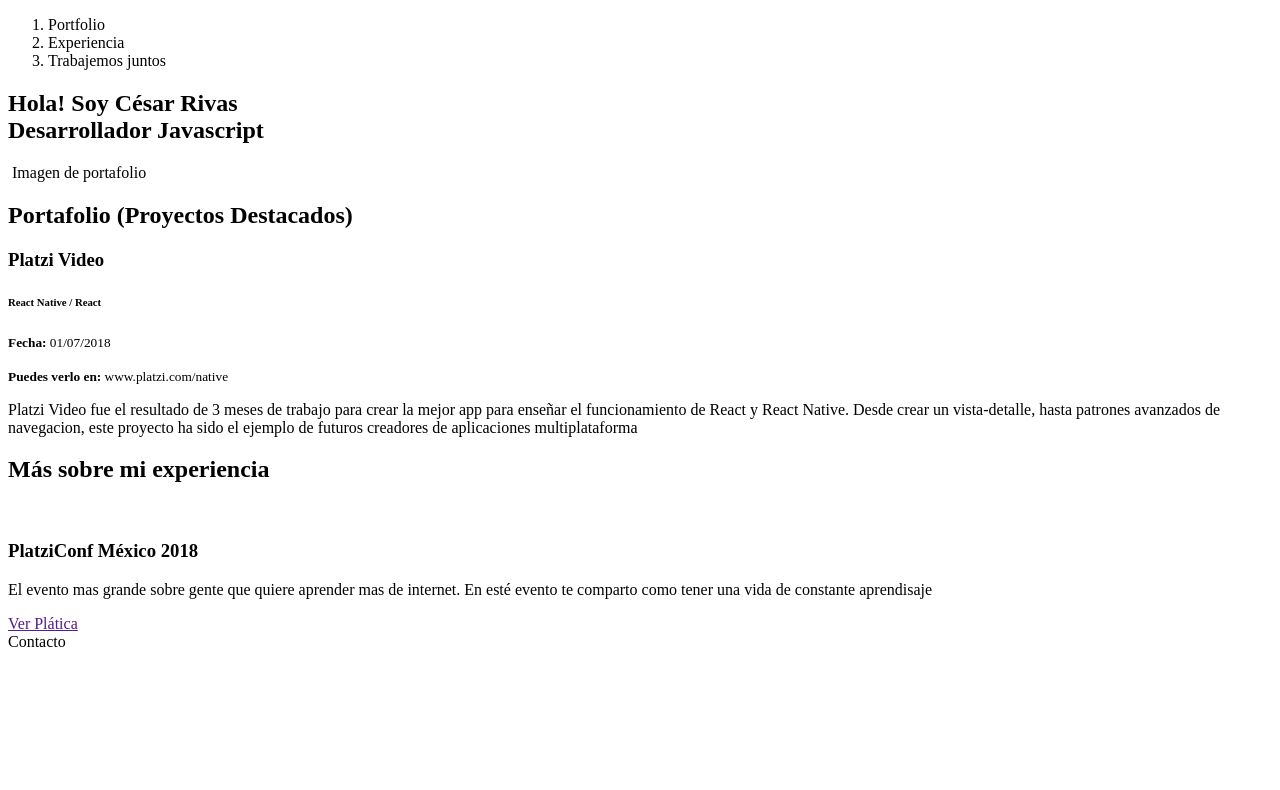
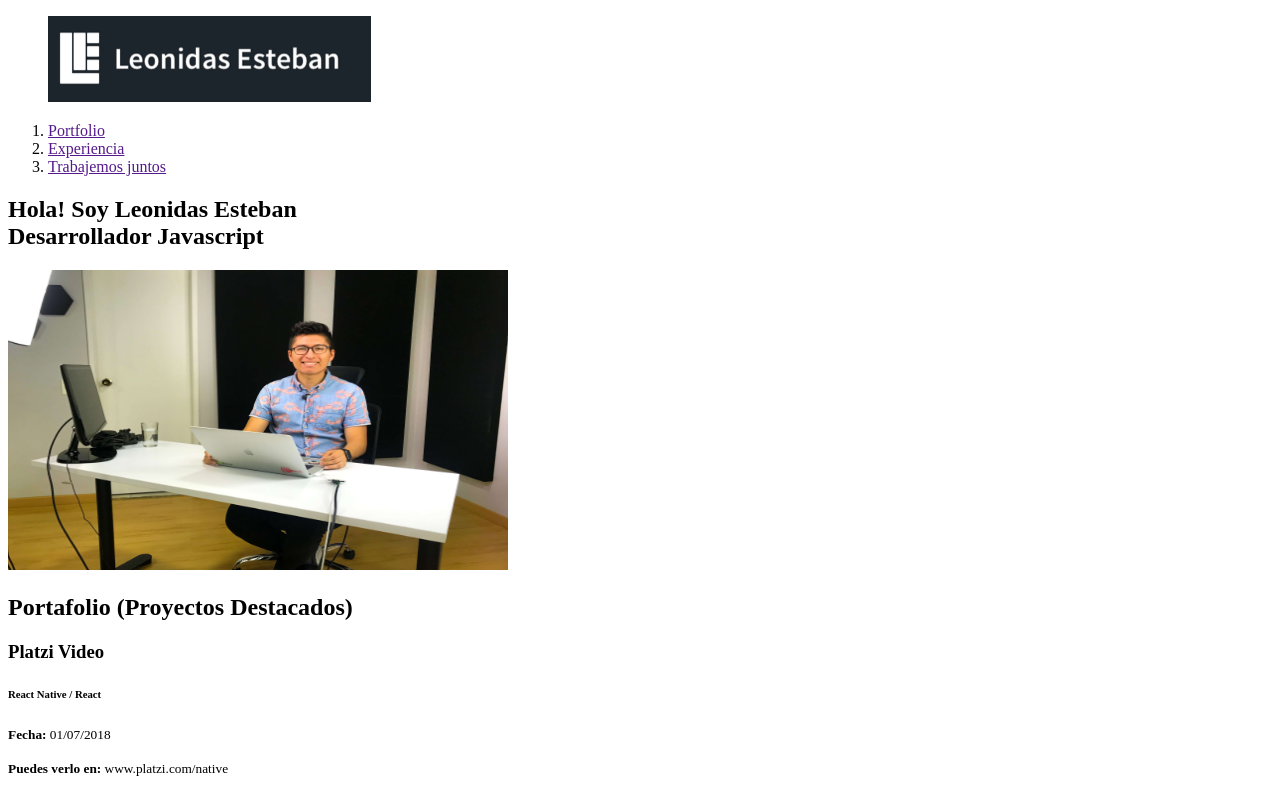
Before and after one commit to CesarRivasP/web-developer, a plain HTML site: page web-developer/index.html in a window 1280 px wide. Shown: the top 790 px of the page. Drawn offline with Linux system fonts and the light colour scheme.

Commit message:
Added content and images

```diff
--- a/web-developer/index.html
+++ b/web-developer/index.html
@@ -1,29 +1,37 @@
 <!DOCTYPE html>
-<html>
+<html lang="es">
   <head>
-    <title>César Rivas Portfolio</title>
     <meta charset="utf-8">
+    <title>Leonidas Esteban Portfolio</title>
+    <link rel="icon" type="image/png" href="images/favicon.png">
   </head>
   <body>
     <header>
+      <div>
+        <figure>
+          <img src="images/logo.png" alt="Logo de http://leonidasesteban.com" /> <!-- Ruta relativa -->
+          <!-- alt sirve con las imagenes para poner un texto alternativo cuando la imagen no logra cargar-->
+        </figure>
         <nav>
           <ol>
             <li>
-            <a>Portfolio</a>
+              <a href="">Portfolio</a>
             </li>
             <li>
-            <a>Experiencia</a>
+              <a href="">Experiencia</a>
             </li>
             <li>
-            <a>Trabajemos juntos</a>
+              <a href="">Trabajemos juntos</a>
             </li>
           </ol>
         </nav>
+      </div>
     </header>
     <!-- <section>Seccion Principal</section> -->
     <section>
-      <h1>Hola! Soy <strong>César Rivas</strong> <br> Desarrollador <strong>Javascript</strong></h1>
-      <img src="" alt=""> Imagen de portafolio
+      <h1>Hola! Soy <strong>Leonidas Esteban</strong> <br> Desarrollador <strong>Javascript</strong></h1>
+      <img src="images/hero.jpg" alt="" width="500" height="300" alt="Imagen principal del sitio"/>
+      <!-- Se acostumbra a llamar hero a la parte que mas destaca  -->
     </section>
     <!-- <section>Seccion Portafolio</section> -->
     <section>
@@ -38,6 +46,7 @@
           el funcionamiento de React y React Native. Desde crear un vista-detalle, hasta patrones avanzados
           de navegacion, este proyecto ha sido el ejemplo de futuros creadores de aplicaciones multiplataforma
         </p>
+        <img src="images/platzi-video-react-native.png" alt="Proyecto del curso de React Native" width="500"/>
       </article>
     </section>
     <!-- <section>Eventos</section> -->
@@ -45,7 +54,7 @@
       <h2>Más sobre mi experiencia</h2>
       <article>
         <figure>
-          <img src="" alt="">
+          <img src="images/platzi-conf.jpg" width="500" alt="">
         </figure>
         <h3>PlatziConf México 2018</h3>
         <p>
```
Lines whose indentation alone changed are shown as unchanged.
